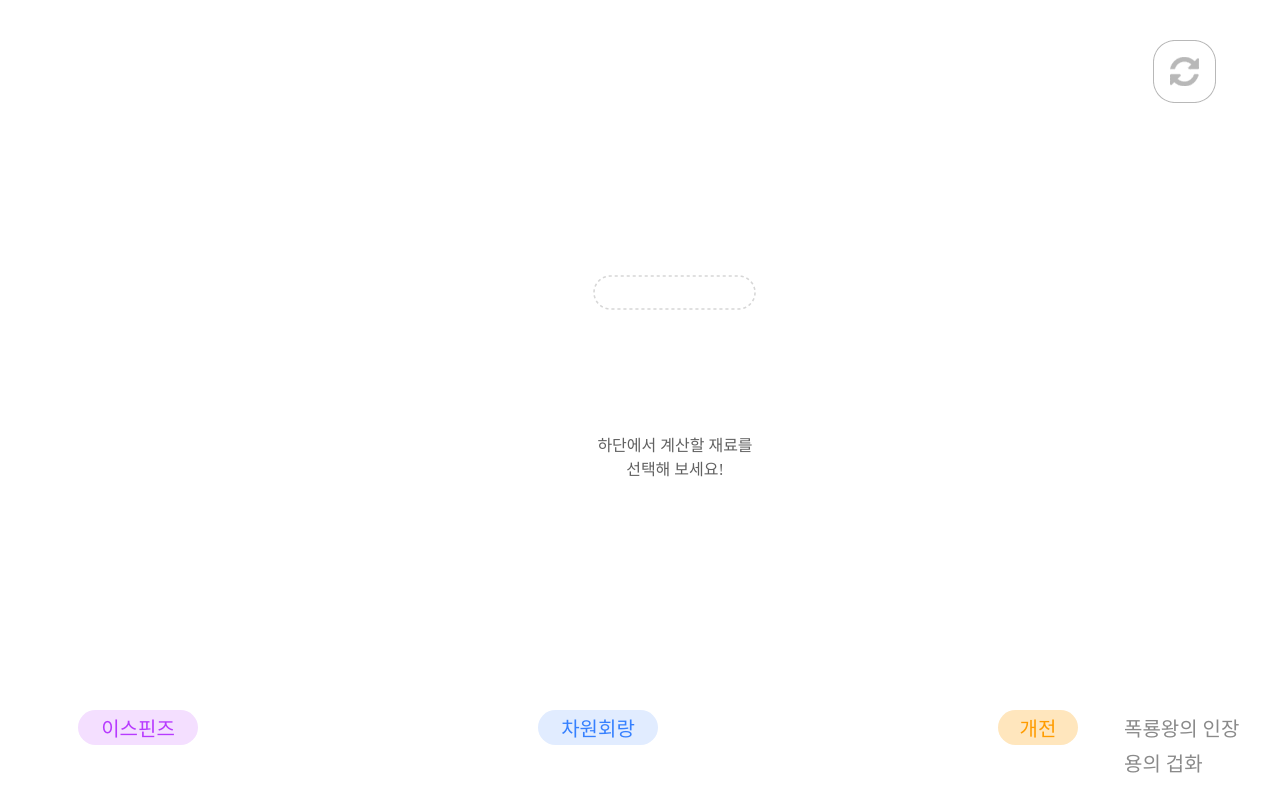
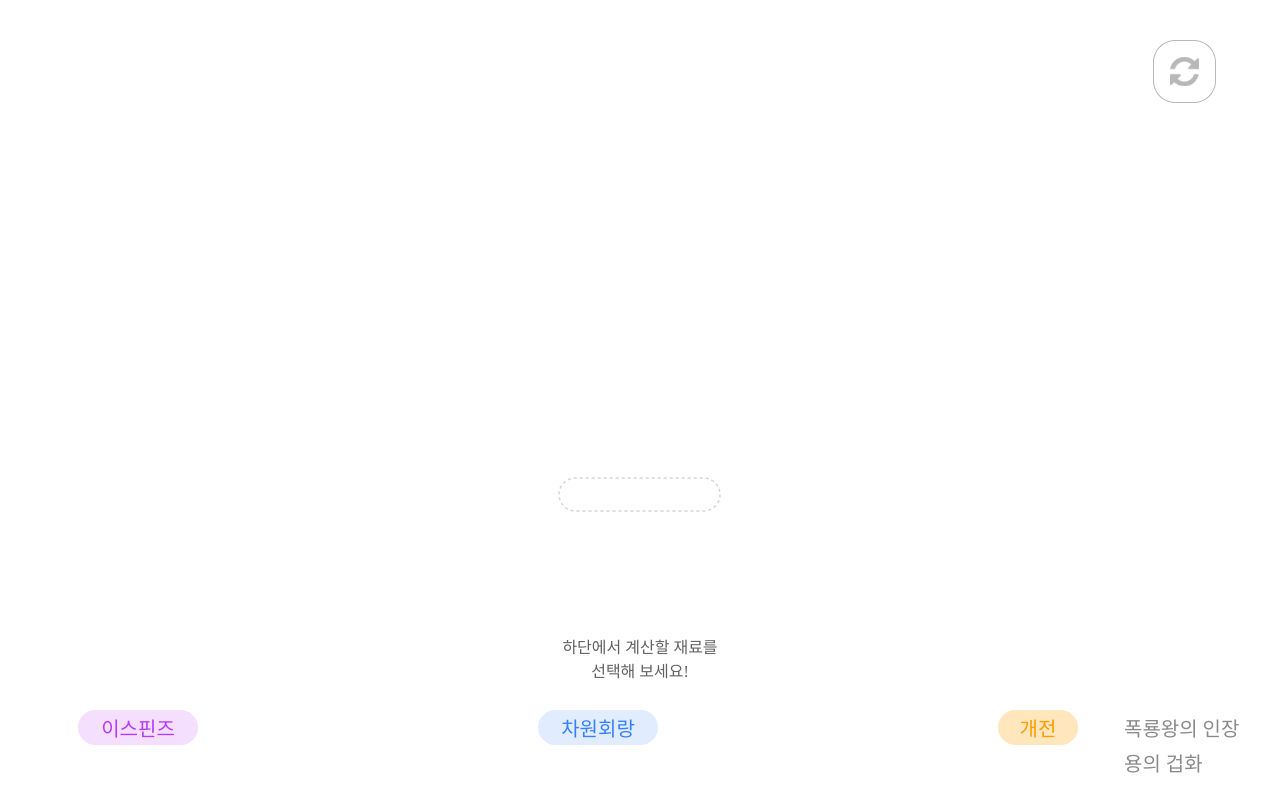
Before and after one commit to euntaek419/your-materials, a Vue app: page / in a window 1280 px wide. Built offline with nearby package versions, Linux system fonts and the light colour scheme; a web font is replaced by a local one.

Commit message:
2023/06/14_휠 가로 이동

```diff
--- a/src/App.vue
+++ b/src/App.vue
@@ -1,51 +1,41 @@
 <template>
-  <div class="wrapper" ref="wrapper">
+  <div class="wrapper" ref="wrapper" @mousewheel="scrollX">
     <div>
       <Title @reset="reset()"></Title>
     </div>
 
-    <div v-if="Materials0 == false && Materials1 == false && Materials2 == false && Materials2_5 == false && Materials3 == false && Materials3_5 == false">
+    <div class="main_box" v-if="Materials0 == false && Materials1 == false && Materials2 == false && Materials2_5 == false && Materials3 == false && Materials3_5 == false">
       <Main></Main>
     </div>
 
-    <div class="main_box">
-      <div v-if="Materials0 == true" class="main">
+    <div class="main_box2" ref="scroll_container" @mousewheel="scrollX">
+      <div v-if="Materials0 == true">
         <Materials0 :ItemData="ItemData" @Open0="Open0()" class="MoveAni"></Materials0>
       </div>
 
-      <div v-if="Materials1 == true" class="main">
+      <div v-if="Materials1 == true">
         <Materials1 :ItemData="ItemData" @Open1="Open1()"></Materials1>
       </div>
 
-      <div v-if="Materials2 == true" class="main">
+      <div v-if="Materials2 == true">
         <Materials2 :ItemData="ItemData" @Open2="Open2()"></Materials2>
       </div>
 
-      <div v-if="Materials2_5 == true" class="main">
+      <div v-if="Materials2_5 == true">
         <Materials2_5 :ItemData="ItemData" @Open2_5="Open2_5()"></Materials2_5>
       </div>
 
-      <div v-if="Materials3 == true" class="main">
+      <div v-if="Materials3 == true">
         <Materials3 :ItemData="ItemData" @Open3="Open3()"></Materials3>
       </div>
 
-      <div v-if="Materials3_5 == true" class="main">
+      <div v-if="Materials3_5 == true">
         <Materials3_5 :ItemData="ItemData" @Open3_5="Open3_5()"></Materials3_5>
       </div>
 
       <div v-if="Materials0 == true || Materials1 == true || Materials2 == true || Materials2_5 == true || Materials3 == true || Materials3_5 == true" >
         <Nonebox></Nonebox>
       </div>
-
-
-    </div>
-
-    <div>
-      <!-- <your-materials :ItemData="ItemData" @resulture="resultrue"></your-materials> -->
-    </div>
-
-    <div>
-      <!-- <Floating :ItemData="ItemData"></Floating> -->
     </div>
 
     <div>
@@ -94,6 +84,9 @@ export default {
 
   },
   methods: {
+    scrollX(e) {
+    this.$refs['scroll_container'].scrollLeft += e.deltaY;
+    },
     Open0() {
       if(this.Materials0 == false) {
         this.Materials0 = true
@@ -102,7 +95,6 @@ export default {
         this.Materials0 = false
       }
     },
-
     Open1() {
       if(this.Materials1 == false) {
         this.Materials1 = true
@@ -111,7 +103,6 @@ export default {
         this.Materials1 = false
       }
     },
-
     Open2() {
       if(this.Materials2 == false) {
         this.Materials2 = true
@@ -120,7 +111,6 @@ export default {
         this.Materials2 = false
       }
     },
-
     Open2_5() {
       if(this.Materials2_5 == false) {
         this.Materials2_5 = true
@@ -129,7 +119,6 @@ export default {
         this.Materials2_5 = false
       }
     },
-
     Open3() {
       if(this.Materials3 == false) {
         this.Materials3 = true
@@ -138,7 +127,6 @@ export default {
         this.Materials3 = false
       }
     },
-
     Open3_5() {
       if(this.Materials3_5 == false) {
         this.Materials3_5 = true
@@ -147,8 +135,6 @@ export default {
         this.Materials3_5 = false
       }
     },
-
-
     reset() {
       this.Materials0 = false
       this.Materials1 = false
@@ -177,15 +163,28 @@ export default {
   font-family: 'GmarketSansTTFMedium';
   color: black;
   background-color: white;
-  padding-left: 70px;
-  padding-top: 30px;
+  margin-left: 70px;
+  margin-top: 30px;
 }
 
 .main_box{
   display: flex;
   position: fixed;
-  top: 50%;
+  top: 30%;
   transform: translateY( -50% );
+  left: 50%;
+  transform: translateX( -50% );
 }
 
+.main_box2{
+  display: flex;
+  position: fixed;
+  top: 55%;
+  transform: translateY( -50% );
+  overflow: auto;
+  width: 100%;
+  white-space: nowrap;
+}
+
+
 </style>
```
